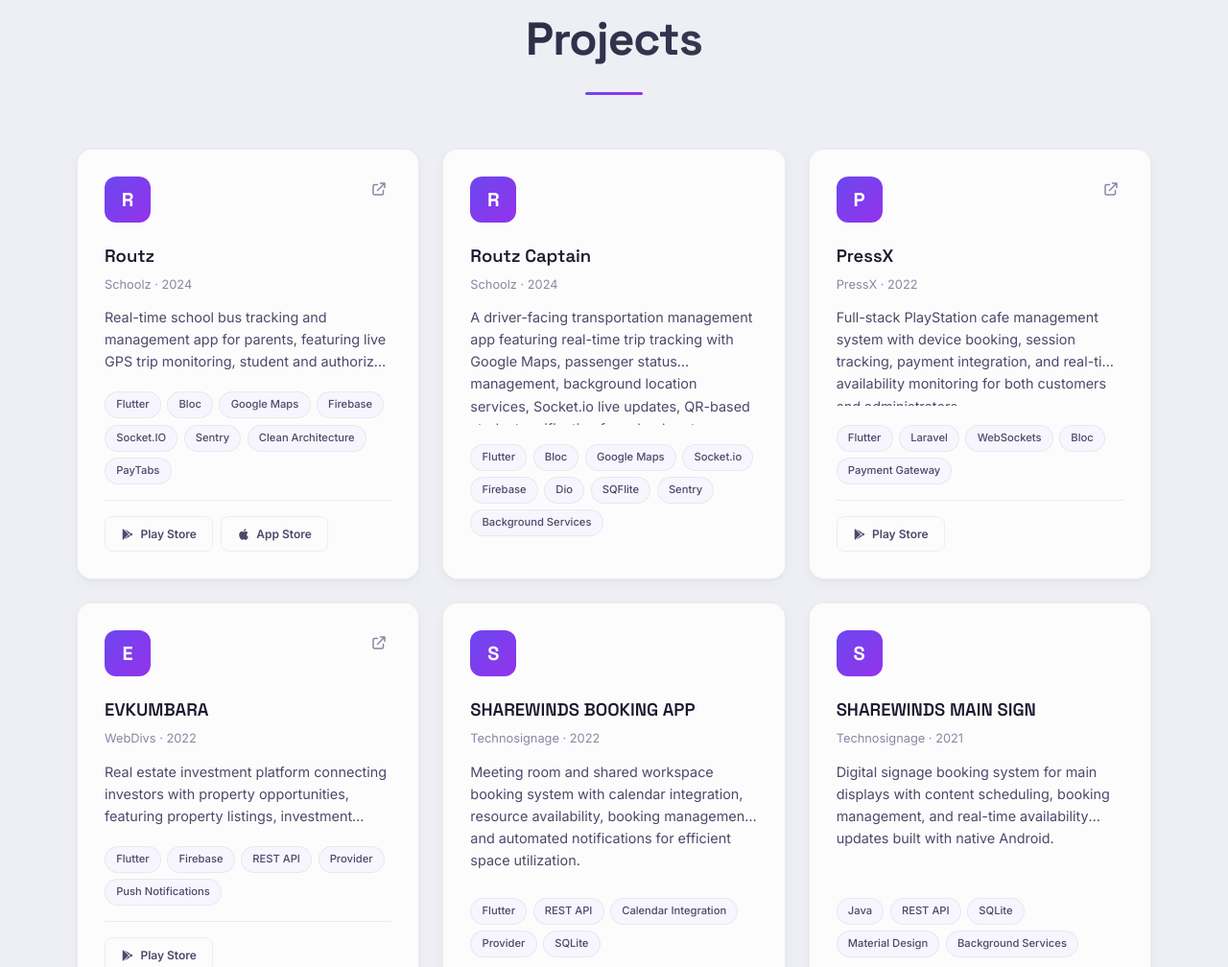
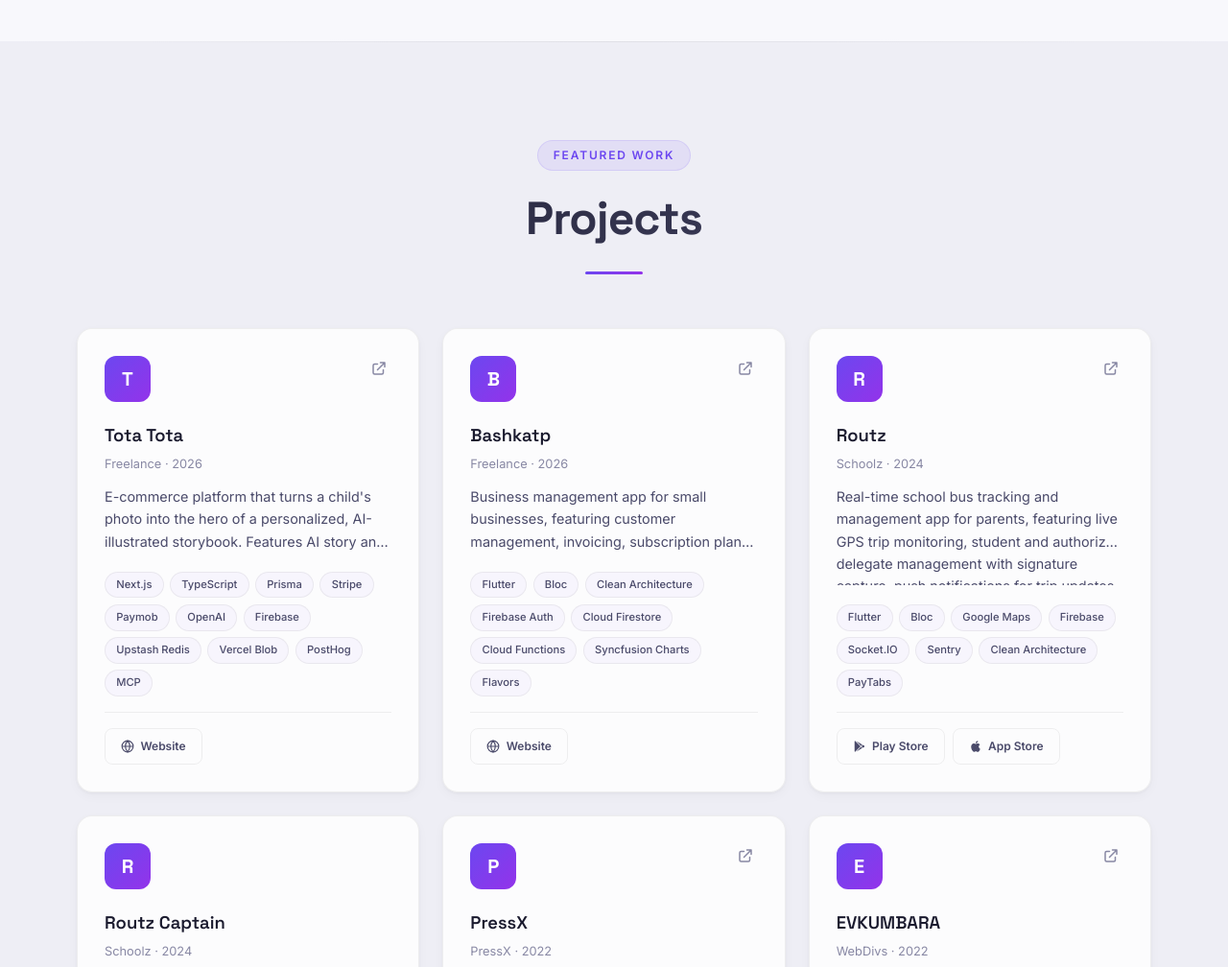
Before and after one commit to ahmed-khaled-z/portfolio, a website: page index.html in a window 1280 px wide. Shown: the part 5127-6135 px from the top of the page at 96% size. Drawn offline with Linux system fonts and the light colour scheme; animation ran at ten frames a second.

Commit message:
feat: add Tota Tota and Bashkatp projects, website links, and new skills (#1)
- Add Tota Tota and Bashkatp projects with their websites
- Support an optional website link on project cards and in the CV
- Add Next.js, payments, AI APIs, MCP, flavors and related skills


Claude-Session: https://claude.ai/code/session_011cc61z4JmwKw7NoqQbE47R

Co-authored-by: Claude <noreply@anthropic.com>

```diff
--- a/app.js
+++ b/app.js
@@ -7,6 +7,7 @@
         linkedin: '<svg width="20" height="20" fill="currentColor" viewBox="0 0 24 24"><path d="M19 0h-14c-2.761 0-5 2.239-5 5v14c0 2.761 2.239 5 5 5h14c2.762 0 5-2.239 5-5v-14c0-2.761-2.238-5-5-5zm-11 19h-3v-11h3v11zm-1.5-12.268c-.966 0-1.75-.79-1.75-1.764s.784-1.764 1.75-1.764 1.75.79 1.75 1.764-.783 1.764-1.75 1.764zm13.5 12.268h-3v-5.604c0-3.368-4-3.113-4 0v5.604h-3v-11h3v1.765c1.396-2.586 7-2.777 7 2.476v6.759z"/></svg>',
         email: '<svg width="20" height="20" fill="none" stroke="currentColor" viewBox="0 0 24 24"><path stroke-linecap="round" stroke-linejoin="round" stroke-width="2" d="M3 8l7.89 5.26a2 2 0 002.22 0L21 8M5 19h14a2 2 0 002-2V7a2 2 0 00-2-2H5a2 2 0 00-2 2v10a2 2 0 002 2z"/></svg>',
         externalLink: '<svg width="18" height="18" fill="none" stroke="currentColor" viewBox="0 0 24 24"><path stroke-linecap="round" stroke-linejoin="round" stroke-width="2" d="M10 6H6a2 2 0 00-2 2v10a2 2 0 002 2h10a2 2 0 002-2v-4M14 4h6m0 0v6m0-6L10 14"/></svg>',
+        website: '<svg width="14" height="14" fill="none" stroke="currentColor" stroke-width="2" viewBox="0 0 24 24"><circle cx="12" cy="12" r="10"/><path d="M2 12h20M12 2a15.3 15.3 0 0 1 4 10 15.3 15.3 0 0 1-4 10 15.3 15.3 0 0 1-4-10 15.3 15.3 0 0 1 4-10z"/></svg>',
         playStore: '<svg width="14" height="14" fill="currentColor" viewBox="0 0 24 24"><path d="M3,20.5V3.5C3,2.91 3.34,2.39 3.84,2.15L13.69,12L3.84,21.85C3.34,21.6 3,21.09 3,20.5M16.81,15.12L6.05,21.34L14.54,12.85L16.81,15.12M20.16,10.81C20.5,11.08 20.75,11.5 20.75,12C20.75,12.5 20.53,12.9 20.18,13.18L17.89,14.5L15.39,12L17.89,9.5L20.16,10.81M6.05,2.66L16.81,8.88L14.54,11.15L6.05,2.66Z"/></svg>',
         appStore: '<svg width="14" height="14" fill="currentColor" viewBox="0 0 24 24"><path d="M18.71,19.5C17.88,20.74 17,21.95 15.66,21.97C14.32,22 13.89,21.18 12.37,21.18C10.84,21.18 10.37,21.95 9.1,22C7.79,22.05 6.8,20.68 5.96,19.47C4.25,17 2.94,12.45 4.7,9.39C5.57,7.87 7.13,6.91 8.82,6.88C10.1,6.86 11.32,7.75 12.11,7.75C12.89,7.75 14.37,6.68 15.92,6.84C16.57,6.87 18.39,7.1 19.56,8.82C19.47,8.88 17.39,10.1 17.41,12.63C17.44,15.65 20.06,16.66 20.09,16.67C20.06,16.74 19.67,18.11 18.71,19.5M13,3.5C13.73,2.67 14.94,2.04 15.94,2C16.07,3.17 15.6,4.35 14.9,5.19C14.21,6.04 13.07,6.7 11.95,6.61C11.8,5.46 12.36,4.26 13,3.5Z"/></svg>',
         location: '<svg width="22" height="22" fill="none" stroke="currentColor" viewBox="0 0 24 24"><path stroke-linecap="round" stroke-linejoin="round" stroke-width="1.5" d="M17.657 16.657L13.414 20.9a1.998 1.998 0 01-2.827 0l-4.244-4.243a8 8 0 1111.314 0z"/><path stroke-linecap="round" stroke-linejoin="round" stroke-width="1.5" d="M15 11a3 3 0 11-6 0 3 3 0 016 0z"/></svg>',
@@ -495,11 +496,14 @@
         const c = document.getElementById('projectsContainer');
 
         c.innerHTML = data.projects.map((p, i) => {
-            const hasLinks = p.playStore || p.appStore;
+            const hasLinks = p.website || p.playStore || p.appStore;
 
             let linksHtml = '';
             if (hasLinks) {
                 linksHtml = '<div class="project-links">';
+                if (p.website) {
+                    linksHtml += `<a href="${p.website}" target="_blank" rel="noopener noreferrer" class="store-link website">${SVG.website}<span>Website</span></a>`;
+                }
                 if (p.playStore) {
                     linksHtml += `<a href="${p.playStore}" target="_blank" rel="noopener noreferrer" class="store-link play-store">${SVG.playStore}<span>Play Store</span></a>`;
                 }
--- a/cv-generator.js
+++ b/cv-generator.js
@@ -362,6 +362,12 @@ function generateCV() {
         var hasLinks = false;
         var storeLx = mL + 5;
 
+        if (proj.website) {
+            setFont('normal', 7.5, C.link);
+            doc.textWithLink('Website', storeLx, y, { url: proj.website });
+            storeLx += doc.getTextWidth('Website') + 6;
+            hasLinks = true;
+        }
         if (proj.playStore) {
             setFont('normal', 7.5, C.link);
             doc.textWithLink('Play Store', storeLx, y, { url: proj.playStore });
--- a/portfolio-data.js
+++ b/portfolio-data.js
@@ -76,7 +76,8 @@ const PORTFOLIO_DATA = {
       "items": [
         "Flutter (Web - Android - iOS)",
         "Android Native (Java - Kotlin)",
-        "Laravel"
+        "Laravel",
+        "Next.js (TypeScript)"
       ]
     },
     {
@@ -94,7 +95,9 @@ const PORTFOLIO_DATA = {
         "GitHub Actions",
         "Firebase Hosting Deployment",
         "Environment Management",
-        "Release Management"
+        "Release Management",
+        "Flutter Flavors (dev - staging - prod)",
+        "Vercel"
       ]
     },
     {
@@ -109,7 +112,9 @@ const PORTFOLIO_DATA = {
         "Testing (Unit - Widget - Integration)",
         "Crash Analysis & Debugging",
         "Background Services",
-        "Deep Linking"
+        "Deep Linking",
+        "AI-Assisted Development (Claude Code Skills & Agents)",
+        "Security Auditing & Hardening"
       ]
     },
 
@@ -123,7 +128,12 @@ const PORTFOLIO_DATA = {
         "Google Maps & Mapbox",
         "Payment Gateways",
         "Push Notifications",
-        "Realtime Tracking Systems"
+        "Realtime Tracking Systems",
+        "Stripe & Paymob Payments",
+        "Firebase Cloud Functions",
+        "AI APIs (OpenAI - Gemini)",
+        "MCP Servers",
+        "Product Analytics (PostHog)"
       ]
     },
     {
@@ -155,6 +165,30 @@ const PORTFOLIO_DATA = {
     }
   ],
   "projects": [
+    {
+      "name": "Tota Tota",
+      "company": "Freelance",
+      "year": "2026",
+      "description": "E-commerce platform that turns a child's photo into the hero of a personalized, AI-illustrated storybook. Features AI story and cover generation in Arabic and English, Stripe and Paymob checkout with refunds and audit logs, book reviews, wishlist and cart reminders, a permission-based admin dashboard, an admin MCP server for AI-assisted operations, and a full security hardening sweep.",
+      "shortDescription": "AI Personalized Children's Books",
+      "technologies": ["Next.js", "TypeScript", "Prisma", "Stripe", "Paymob", "OpenAI", "Firebase", "Upstash Redis", "Vercel Blob", "PostHog", "MCP"],
+      "website": "https://tota-tota.com",
+      "playStore": null,
+      "appStore": null,
+      "icon": "T"
+    },
+    {
+      "name": "Bashkatp",
+      "company": "Freelance",
+      "year": "2026",
+      "description": "Business management app for small businesses, featuring customer management, invoicing, subscription plans and requests, an admin panel, and an analytics dashboard with charts. Built on Firebase with Cloud Functions, multi-language support (Arabic/English), and separate dev, staging and production flavors.",
+      "shortDescription": "Business & Invoicing Management",
+      "technologies": ["Flutter", "Bloc", "Clean Architecture", "Firebase Auth", "Cloud Firestore", "Cloud Functions", "Syncfusion Charts", "Flavors"],
+      "website": "https://bashkatp.com",
+      "playStore": null,
+      "appStore": null,
+      "icon": "B"
+    },
     {
       "name": "Routz",
       "company": "Schoolz",
--- a/styles.css
+++ b/styles.css
@@ -1394,6 +1394,11 @@ a {
     border-color: rgba(59, 130, 246, 0.3);
 }
 
+.store-link.website:hover {
+    background: rgba(139, 92, 246, 0.1);
+    border-color: rgba(139, 92, 246, 0.3);
+}
+
 .store-link svg {
     width: 14px;
     height: 14px;
```
